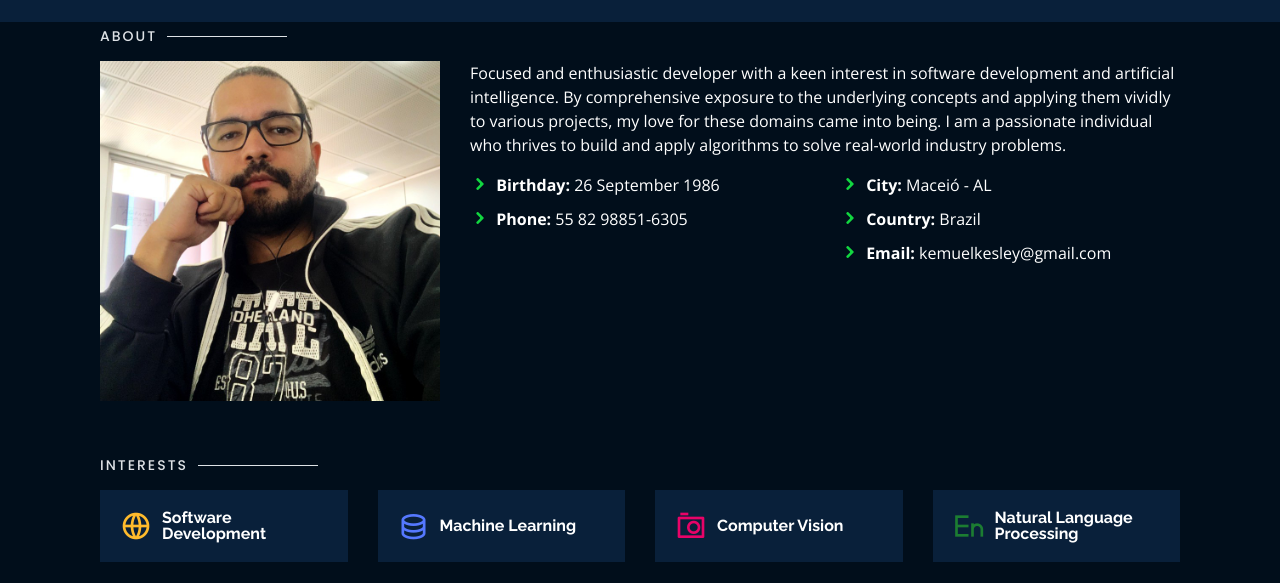
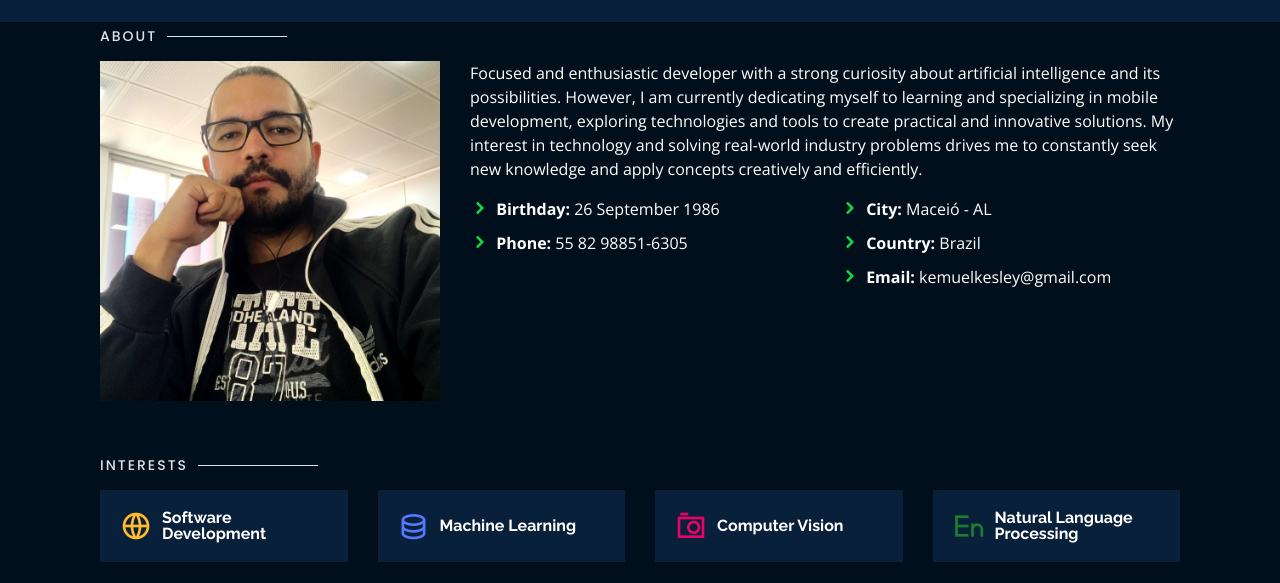
Before and after one commit to kemuelkesley/kemuelkesley.github.io, a plain HTML site: page index.html in a window 1280 px wide. Both pictures are taken after a click on the link "About". Shown: the part 68-651 px from the top of the page. Drawn offline with nearby package versions, Linux system fonts and the light colour scheme.

Commit message:
Mudado o texo do about-me

```diff
--- a/index.html
+++ b/index.html
@@ -107,9 +107,8 @@
           <img src="assets/img/profile.jpeg" class="img-fluid" alt="">
         </div>
         <div class="col-lg-8 pt-4 pt-lg-0 content" data-aos="fade-left">
-          <p>Focused and enthusiastic developer with a keen interest in software development and artificial intelligence. By comprehensive exposure
-            to the underlying concepts and applying them vividly to various projects, my love for these domains came into being.
-            I am a passionate individual who thrives to build and apply algorithms to solve real-world industry problems.
+          <p>Focused and enthusiastic developer with a strong curiosity about artificial intelligence and its possibilities.
+             However, I am currently dedicating myself to learning and specializing in mobile development, exploring technologies and tools to create practical and innovative solutions. My interest in technology and solving real-world industry problems drives me to constantly seek new knowledge and apply concepts creatively and efficiently.
           </p>
           <div class="row">
             <div class="col-lg-6">
```
